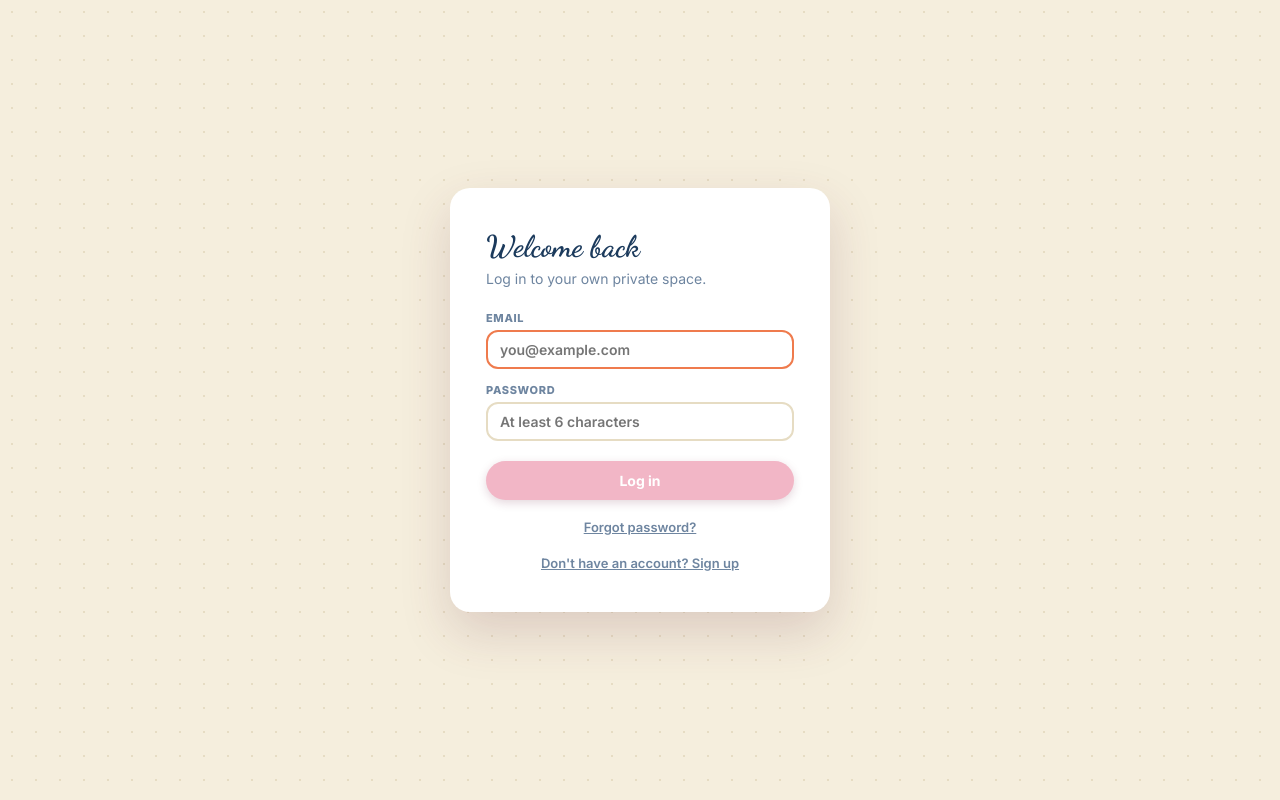
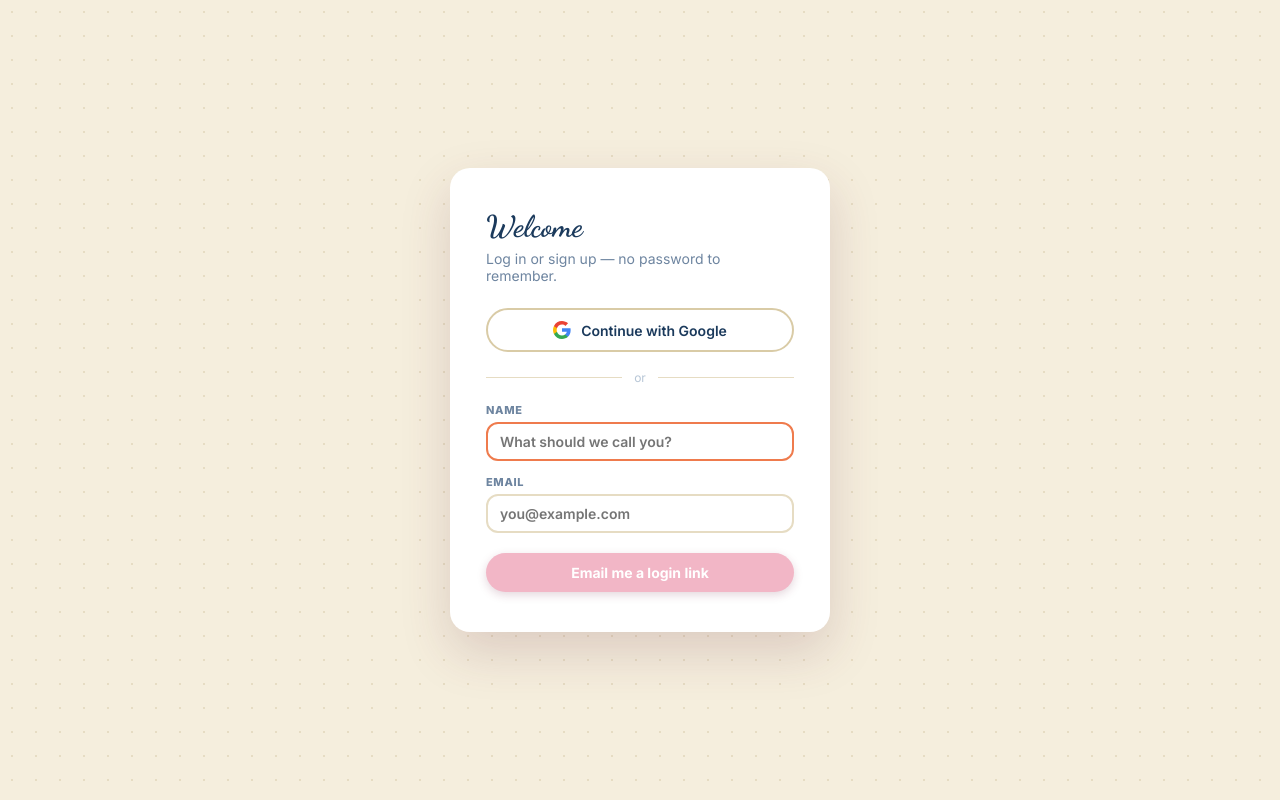
Before and after one commit to VasorXocezub/artyslifeplanner, a React (Vite) app: page / in a window 1280 px wide. Built offline with nearby package versions, Linux system fonts and the light colour scheme.

Commit message:
Add files via upload

```diff
--- a/src/App.css
+++ b/src/App.css
@@ -685,6 +685,46 @@
   margin: 0 0 24px 0;
 }
 
+.google-signin-btn {
+  width: 100%;
+  display: flex;
+  align-items: center;
+  justify-content: center;
+  gap: 10px;
+  background: #fff;
+  border: 2px solid var(--border-strong);
+  border-radius: 999px;
+  padding: 11px 16px;
+  font-size: 14px;
+  font-weight: 600;
+  color: var(--ink);
+}
+
+.google-signin-btn:hover {
+  border-color: var(--ink-faint);
+}
+
+.auth-divider {
+  display: flex;
+  align-items: center;
+  text-align: center;
+  color: var(--ink-faint);
+  font-size: 12px;
+  margin: 18px 0;
+}
+
+.auth-divider::before,
+.auth-divider::after {
+  content: '';
+  flex: 1;
+  height: 1px;
+  background: var(--border);
+}
+
+.auth-divider span {
+  padding: 0 12px;
+}
+
 .auth-submit {
   width: 100%;
   margin-top: 6px;
--- a/src/App.jsx
+++ b/src/App.jsx
@@ -21,7 +21,6 @@ const NAV_ITEMS = [
 function App() {
   const [view, setView] = useState('home')
   const [session, setSession] = useState(undefined)
-  const [passwordRecovery, setPasswordRecovery] = useState(false)
   const [editingName, setEditingName] = useState(false)
   const [nameInput, setNameInput] = useState('')
 
@@ -30,8 +29,7 @@ function App() {
       setSession(data.session)
     })
 
-    const { data: listener } = supabase.auth.onAuthStateChange((event, newSession) => {
-      if (event === 'PASSWORD_RECOVERY') setPasswordRecovery(true)
+    const { data: listener } = supabase.auth.onAuthStateChange((_event, newSession) => {
       setSession(newSession)
     })
 
@@ -58,10 +56,6 @@ function App() {
         <p className="loading">Loading…</p>
       </div>
     )
-  }
-
-  if (passwordRecovery) {
-    return <Auth initialMode="reset" onResetDone={() => setPasswordRecovery(false)} />
   }
 
   if (!session) {
--- a/src/Auth.jsx
+++ b/src/Auth.jsx
@@ -1,140 +1,56 @@
-import { useEffect, useState } from 'react'
+import { useState } from 'react'
 import { supabase } from './lib/supabase'
 
-export default function Auth({ initialMode = 'login', onResetDone }) {
-  const [mode, setMode] = useState(initialMode)
+export default function Auth() {
   const [name, setName] = useState('')
   const [email, setEmail] = useState('')
-  const [password, setPassword] = useState('')
-  const [newPassword, setNewPassword] = useState('')
   const [loading, setLoading] = useState(false)
   const [error, setError] = useState(null)
-  const [message, setMessage] = useState(null)
+  const [linkSent, setLinkSent] = useState(false)
 
-  useEffect(() => {
-    setMode(initialMode)
-  }, [initialMode])
+  async function handleGoogleSignIn() {
+    setError(null)
+    await supabase.auth.signInWithOAuth({
+      provider: 'google',
+      options: { redirectTo: window.location.origin },
+    })
+  }
 
-  async function handleLoginOrSignup(e) {
+  async function handleSendLink(e) {
     e.preventDefault()
     setError(null)
-    setMessage(null)
     setLoading(true)
 
-    if (mode === 'login') {
-      const { error } = await supabase.auth.signInWithPassword({ email, password })
-      if (error) setError(error.message)
-    } else {
-      const { error } = await supabase.auth.signUp({
+    const { error } = await supabase.auth.signInWithOtp({
       email,
-        password,
-        options: { data: { full_name: name.trim() } },
-      })
-      if (error) {
-        setError(error.message)
-      } else {
-        setMessage('Account created! Check your email to confirm, then log in.')
-        setMode('login')
-      }
-    }
-    setLoading(false)
-  }
-
-  async function handleForgotPassword(e) {
-    e.preventDefault()
-    setError(null)
-    setMessage(null)
-    setLoading(true)
-
-    const { error } = await supabase.auth.resetPasswordForEmail(email, {
-      redirectTo: window.location.origin,
+      options: {
+        emailRedirectTo: window.location.origin,
+        data: { full_name: name.trim() },
+      },
     })
 
     setLoading(false)
     if (error) {
       setError(error.message)
     } else {
-      setMessage("If that email has an account, we've sent a reset link. Check your inbox.")
+      setLinkSent(true)
     }
   }
 
-  async function handleSetNewPassword(e) {
-    e.preventDefault()
-    setError(null)
-    setMessage(null)
-    setLoading(true)
-
-    const { error } = await supabase.auth.updateUser({ password: newPassword })
-
-    setLoading(false)
-    if (error) {
-      setError(error.message)
-    } else {
-      setMessage('Password updated! Taking you in…')
-      setTimeout(() => onResetDone && onResetDone(), 1200)
-    }
-  }
-
-  if (mode === 'reset') {
+  if (linkSent) {
     return (
       <div className="auth-screen">
         <div className="auth-card">
-          <h1 className="auth-title">Set a new password</h1>
-          <p className="auth-subtitle">Choose something you'll remember this time.</p>
-          <form onSubmit={handleSetNewPassword}>
-            <div className="field">
-              <label>New password</label>
-              <input
-                type="password"
-                autoFocus
-                value={newPassword}
-                onChange={(e) => setNewPassword(e.target.value)}
-                placeholder="At least 6 characters"
-                minLength={6}
-                required
-              />
-            </div>
-            {error && <p className="error-msg">{error}</p>}
-            {message && <p className="auth-success">{message}</p>}
-            <button className="btn-primary auth-submit" type="submit" disabled={loading}>
-              {loading ? 'Saving…' : 'Save new password'}
-            </button>
-          </form>
-        </div>
-      </div>
-    )
-  }
-
-  if (mode === 'forgot') {
-    return (
-      <div className="auth-screen">
-        <div className="auth-card">
-          <h1 className="auth-title">Reset your password</h1>
-          <p className="auth-subtitle">We'll email you a link to set a new one.</p>
-          <form onSubmit={handleForgotPassword}>
-            <div className="field">
-              <label>Email</label>
-              <input
-                type="email"
-                autoFocus
-                value={email}
-                onChange={(e) => setEmail(e.target.value)}
-                placeholder="you@example.com"
-                required
-              />
-            </div>
-            {error && <p className="error-msg">{error}</p>}
-            {message && <p className="auth-success">{message}</p>}
-            <button className="btn-primary auth-submit" type="submit" disabled={loading}>
-              {loading ? 'Sending…' : 'Send reset link'}
-            </button>
-          </form>
+          <h1 className="auth-title">Check your email</h1>
+          <p className="auth-subtitle">
+            We sent a login link to <strong>{email}</strong>. Click it to get in — no password needed.
+          </p>
           <button
             type="button"
             className="auth-toggle"
-            onClick={() => { setMode('login'); setError(null); setMessage(null) }}
+            onClick={() => setLinkSent(false)}
           >
-            Back to log in
+            Use a different email
           </button>
         </div>
       </div>
@@ -144,13 +60,22 @@ export default function Auth({ initialMode = 'login', onResetDone }) {
   return (
     <div className="auth-screen">
       <div className="auth-card">
-        <h1 className="auth-title">{mode === 'login' ? 'Welcome back' : 'Create your account'}</h1>
-        <p className="auth-subtitle">
-          {mode === 'login' ? 'Log in to your own private space.' : 'Everything you add stays private to you.'}
-        </p>
+        <h1 className="auth-title">Welcome</h1>
+        <p className="auth-subtitle">Log in or sign up — no password to remember.</p>
 
-        <form onSubmit={handleLoginOrSignup}>
-          {mode === 'signup' && (
+        <button type="button" className="google-signin-btn" onClick={handleGoogleSignIn}>
+          <svg width="18" height="18" viewBox="0 0 18 18">
+            <path fill="#4285F4" d="M17.64 9.2c0-.64-.06-1.25-.16-1.84H9v3.48h4.84a4.14 4.14 0 0 1-1.8 2.72v2.26h2.92c1.7-1.57 2.68-3.88 2.68-6.62z"/>
+            <path fill="#34A853" d="M9 18c2.43 0 4.47-.8 5.96-2.18l-2.92-2.26c-.81.54-1.84.86-3.04.86-2.34 0-4.32-1.58-5.03-3.7H.96v2.33A9 9 0 0 0 9 18z"/>
+            <path fill="#FBBC05" d="M3.97 10.72A5.4 5.4 0 0 1 3.68 9c0-.6.1-1.18.29-1.72V4.95H.96A9 9 0 0 0 0 9c0 1.45.35 2.83.96 4.05l3.01-2.33z"/>
+            <path fill="#EA4335" d="M9 3.58c1.32 0 2.51.45 3.44 1.35l2.59-2.59C13.46.89 11.43 0 9 0A9 9 0 0 0 .96 4.95l3.01 2.33C4.68 5.16 6.66 3.58 9 3.58z"/>
+          </svg>
+          Continue with Google
+        </button>
+
+        <div className="auth-divider"><span>or</span></div>
+
+        <form onSubmit={handleSendLink}>
           <div className="field">
             <label>Name</label>
             <input
@@ -161,59 +86,23 @@ export default function Auth({ initialMode = 'login', onResetDone }) {
               required
             />
           </div>
-          )}
           <div className="field">
             <label>Email</label>
             <input
               type="email"
-              autoFocus={mode === 'login'}
               value={email}
               onChange={(e) => setEmail(e.target.value)}
               placeholder="you@example.com"
               required
             />
           </div>
-          <div className="field">
-            <label>Password</label>
-            <input
-              type="password"
-              value={password}
-              onChange={(e) => setPassword(e.target.value)}
-              placeholder="At least 6 characters"
-              minLength={6}
-              required
-            />
-          </div>
 
           {error && <p className="error-msg">{error}</p>}
-          {message && <p className="auth-success">{message}</p>}
 
           <button className="btn-primary auth-submit" type="submit" disabled={loading}>
-            {loading ? 'Please wait…' : mode === 'login' ? 'Log in' : 'Sign up'}
+            {loading ? 'Sending…' : 'Email me a login link'}
           </button>
         </form>
-
-        {mode === 'login' && (
-          <button
-            type="button"
-            className="auth-toggle"
-            onClick={() => { setMode('forgot'); setError(null); setMessage(null) }}
-          >
-            Forgot password?
-          </button>
-        )}
-
-        <button
-          type="button"
-          className="auth-toggle"
-          onClick={() => {
-            setMode(mode === 'login' ? 'signup' : 'login')
-            setError(null)
-            setMessage(null)
-          }}
-        >
-          {mode === 'login' ? "Don't have an account? Sign up" : 'Already have an account? Log in'}
-        </button>
       </div>
     </div>
   )
```
Lines whose indentation alone changed are shown as unchanged.
